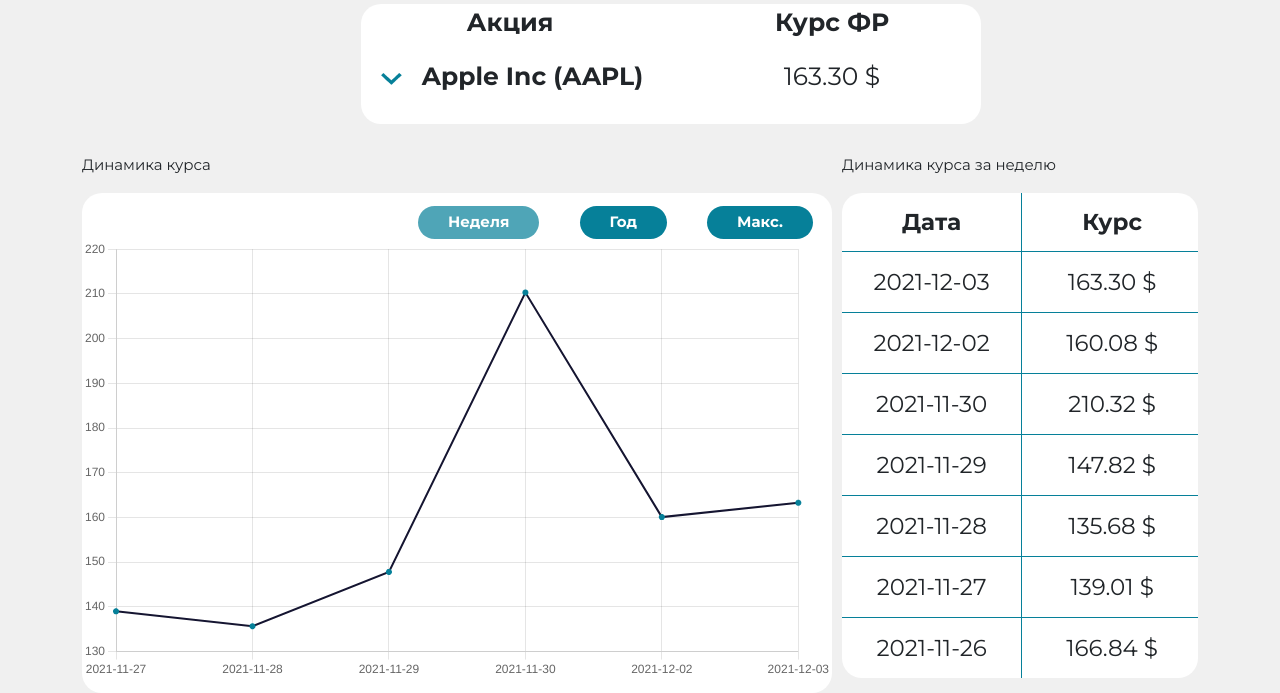
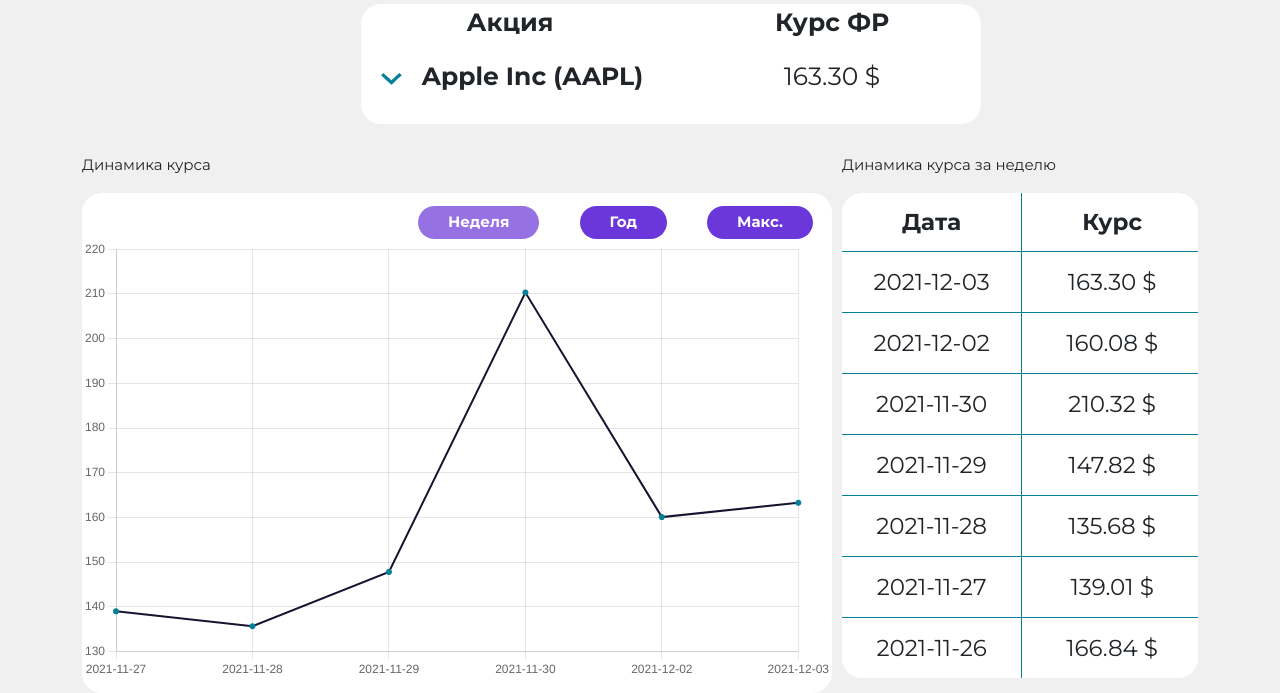
Before and after one commit to ReducetoLover/parsingval, a Django app: page /stock in a window 1280 px wide. Shown: the part 132-825 px from the top of the page. Run offline with Django 3.2, Linux system fonts and the light colour scheme; some libraries are stand-ins or nearby versions.

Commit message:
pip DE@D

```diff
--- a/testproject/main/static/css/style.css
+++ b/testproject/main/static/css/style.css
@@ -256,6 +256,9 @@ h2{
 }
 .button-day.selected{
     opacity: 0.7;
+}
+.ded{
+    background-color:#6B36DA;
 }
 .pad-d{
     margin-left: 40%;
--- a/testproject/main/templates/main/stock.html
+++ b/testproject/main/templates/main/stock.html
@@ -66,9 +66,9 @@
                 <p class="under-text-graph">Динамика курса</p>
                 <div class="block-graph">
                     <div class="pad-d">
-                        <button id="WEEKbutton" class="button-day selected">Неделя</button>
-                        <button id="YEARbutton" class="button-day">Год</button>
-                        <button id="ALLbutton" class="button-day">Макс.</button>
+                        <button id="WEEKbutton" class="button-day selected ded">Неделя</button>
+                        <button id="YEARbutton" class="button-day ded">Год</button>
+                        <button id="ALLbutton" class="button-day ded">Макс.</button>
                     </div>
                         <canvas width="850" height="500" id="myChart"></canvas>
                 </div>
```
